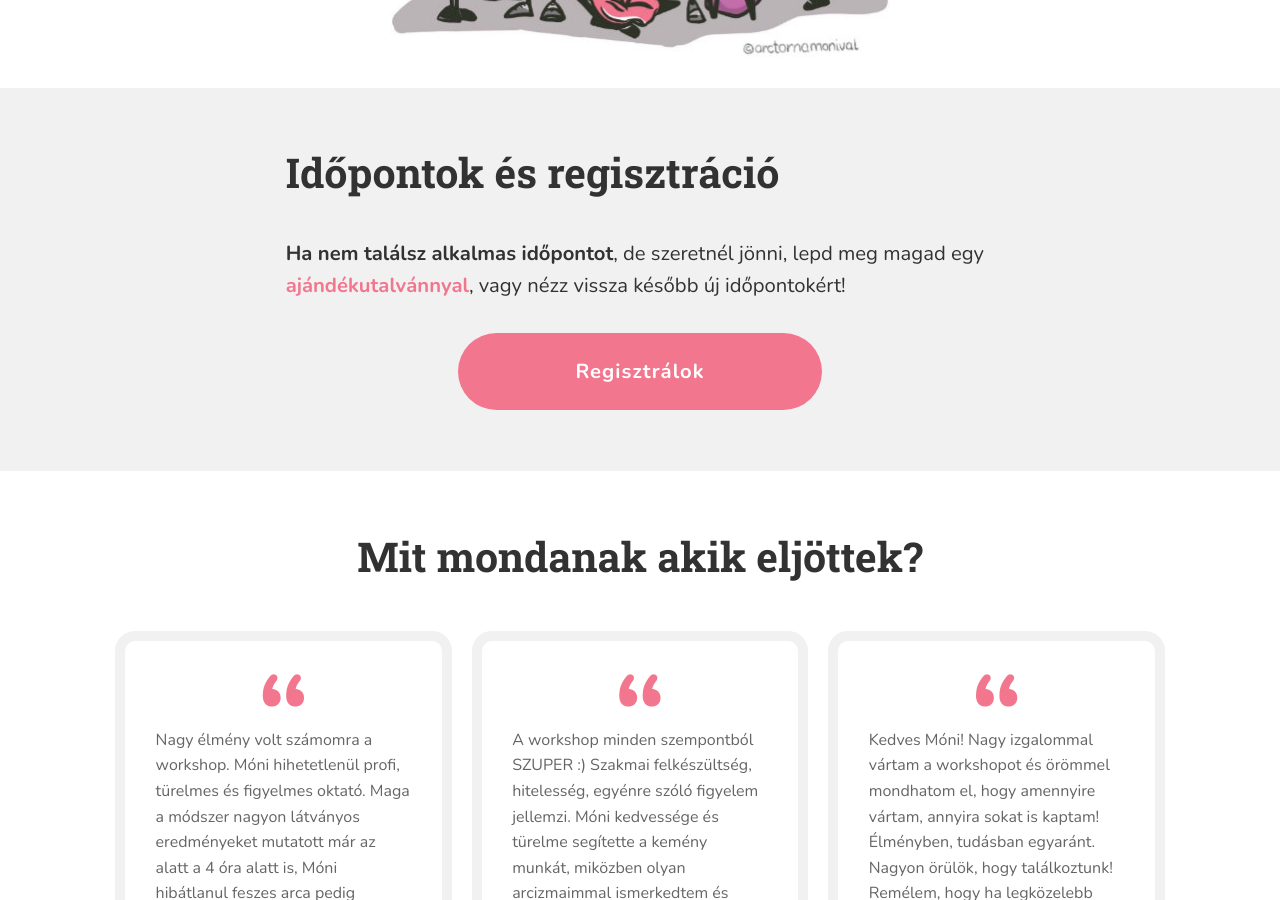
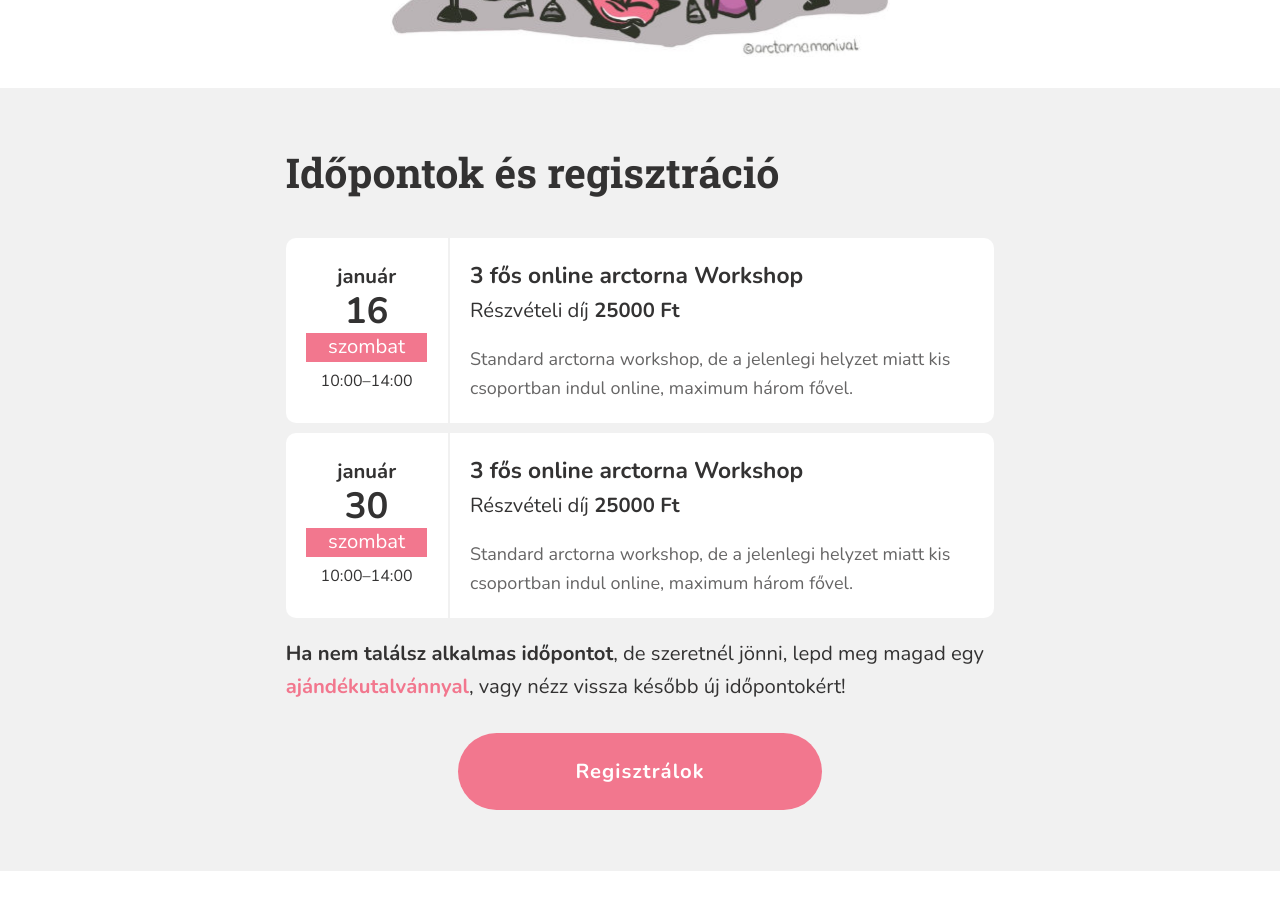
Before and after one commit to monikamudra/arctorna, a Jekyll site: the page built from workshop.md, in a window 1280 px wide and 900 px high, scrolled down 2093 px. Built offline with Jekyll 4.4.1, drawn with Linux system fonts in a browser that asks for light colours.

Commit message:
Update workshop events

```diff
--- a/_data/workshop.yaml
+++ b/_data/workshop.yaml
@@ -18,7 +18,16 @@
   #   link: "https://link.to/the-event"
   #   description: >-
   #     Arctorna workshop Mónival
-  - date: 2020-12-5-T10:00
+  #
+  # - date: 2020-12-5-T10:00
+  #   start: "10:00"
+  #   end: "14:00"
+  #   title: 3 fős online arctorna Workshop
+  #   price: 25000
+  #   description: >-
+  #     Standard arctorna workshop, de a jelenlegi helyzet miatt kis csoportban
+  #     indul online, maximum három fővel.
+  - date: 2021-1-16-T10:00
     start: "10:00"
     end: "14:00"
     title: 3 fős online arctorna Workshop
@@ -27,7 +36,7 @@
       Standard arctorna workshop, de a jelenlegi helyzet miatt kis csoportban
       indul online, maximum három fővel.
     full: false
-  - date: 2020-12-12-T10:00
+  - date: 2021-1-30-T10:00
     start: "10:00"
     end: "14:00"
     title: 3 fős online arctorna Workshop
@@ -35,4 +44,4 @@
     description: >-
       Standard arctorna workshop, de a jelenlegi helyzet miatt kis csoportban
       indul online, maximum három fővel.
-    full: true
+    full: false
```
